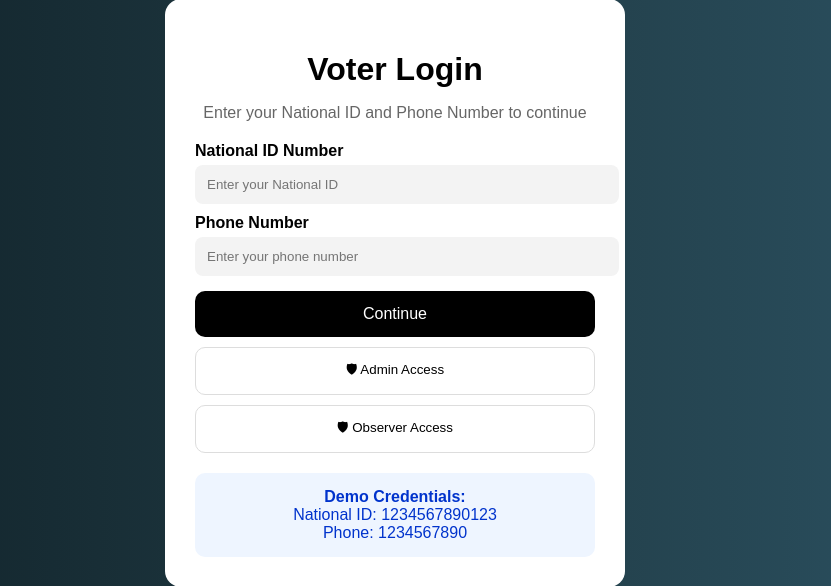
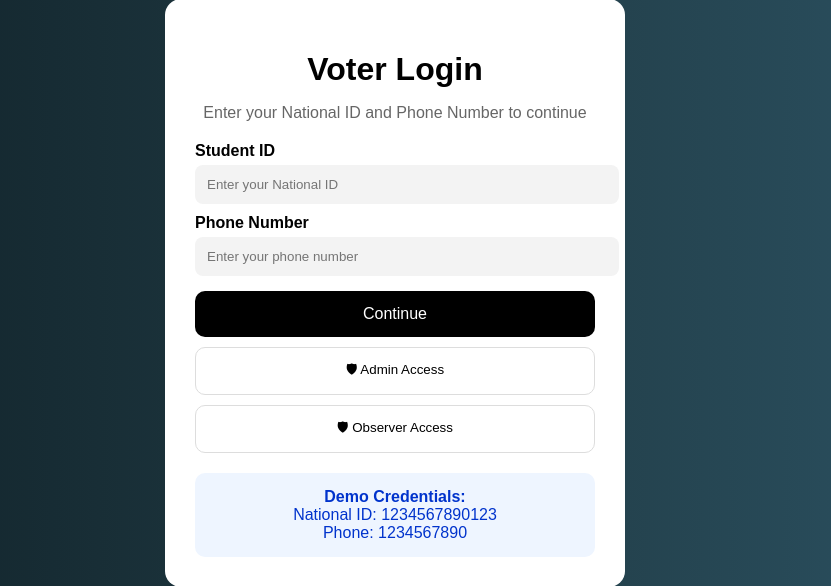
Before and after one commit to raynell21/E-voting, a PHP site: page /login.php in a window 1280 px wide. Shown: the part 107-693 px from the top of the page, without its empty margins (245-1076 px from the left). Run offline with PHP 8.4, Linux system fonts and the light colour scheme.

Commit message:
Update login.php

```diff
--- a/login.php
+++ b/login.php
@@ -32,7 +32,7 @@ if ($_SERVER['REQUEST_METHOD'] == 'POST') {
 <?php echo $message; ?>
 
 <form method="POST">
-    <label>National ID Number</label>
+    <label>Student ID</label>
     <input type="text" name="nid" placeholder="Enter your National ID" required>
 
     <label>Phone Number</label>
```
